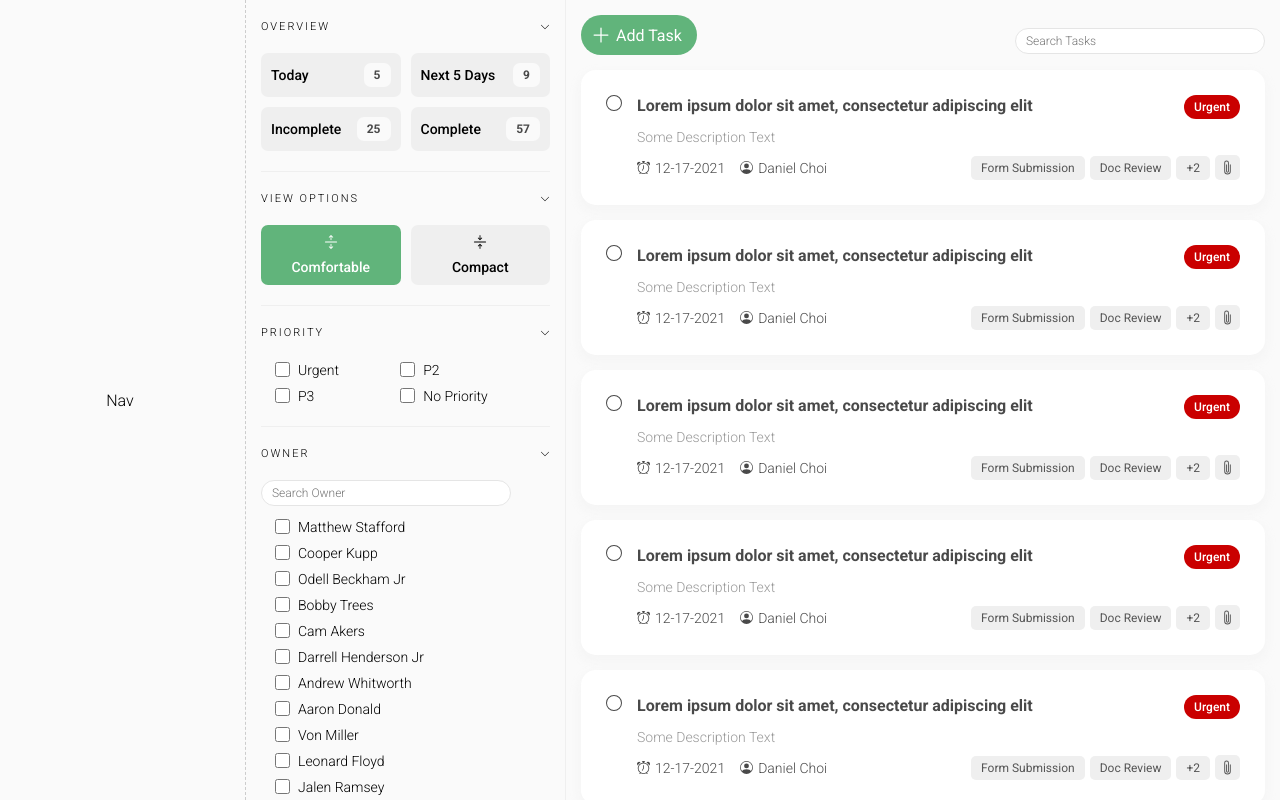
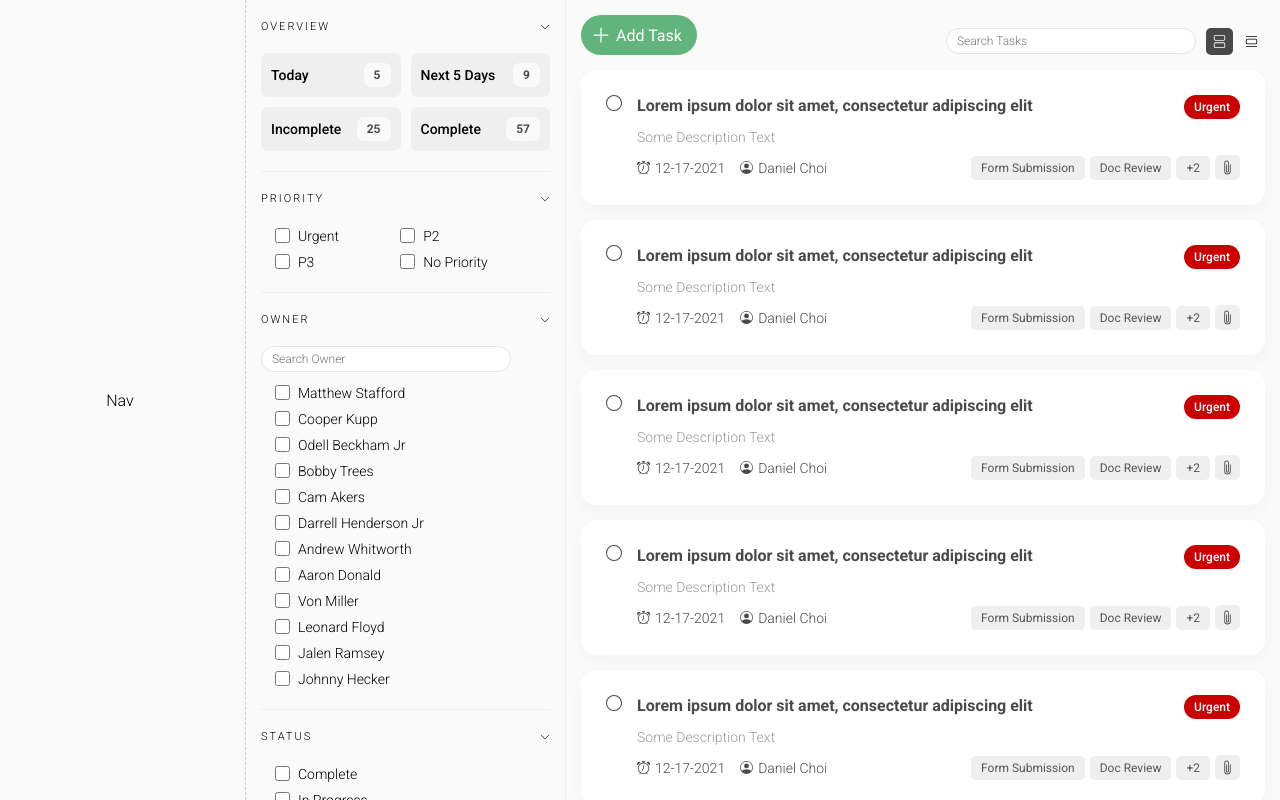
Before and after one commit to dchoi87/akute-health, a React (Create React App) app: page / in a window 1280 px wide. Built offline with nearby package versions, Linux system fonts and the light colour scheme.

Commit message:
View Options Update

```diff
--- a/src/components/tasks/common/button/index.module.css
+++ b/src/components/tasks/common/button/index.module.css
@@ -54,18 +54,17 @@
   font-size: 14px;
 }
 .view {
-  display: flex;
-  align-items: center;
-  flex-direction: column;
-  gap: 10px;
-  padding: 10px;
-  background: #efefef;
-  border-radius: 7px;
-  font-size: 14px;
-  font-weight: 500;
+  background: transparent;
+  padding: 7px;
+  border-radius: 5px;
 }
-.view * {
-  pointer-events: none;
+.view + .view {
+  margin-left: 5px;
+}
+.view svg {
+  display: block;
+  width: 13px;
+  height: 13px;
 }
 .tag {
   font-size: 12px;
@@ -76,6 +75,6 @@
   background: #efefef;
 }
 .active {
-  background: #61b47b;
+  background: #494949;
   color: #fff;
 }
--- a/src/components/tasks/common/input/index.module.css
+++ b/src/components/tasks/common/input/index.module.css
@@ -7,4 +7,5 @@
   font-weight: 300;
   font-size: 12px;
   min-width: 250px;
+  margin-right: 10px;
 }
--- a/src/components/tasks/data.js
+++ b/src/components/tasks/data.js
@@ -1,15 +1,8 @@
-import { ArrowsExpand, ArrowsCollapse } from "react-bootstrap-icons";
-
 export const overview = [
   { label: "today", value: 5 },
   { label: "next 5 days", value: 9 },
   { label: "incomplete", value: 25 },
   { label: "complete", value: 57 },
-];
-
-export const view = [
-  { label: "comfortable", svg: <ArrowsExpand /> },
-  { label: "compact", svg: <ArrowsCollapse /> },
 ];
 
 export const priority = ["urgent", "p2", "p3", "no priority"];
--- a/src/components/tasks/index.js
+++ b/src/components/tasks/index.js
@@ -1,6 +1,6 @@
 import React, { useState, useRef } from "react";
 import classNames from "classnames";
-import { PlusLg } from "react-bootstrap-icons";
+import { PlusLg, ViewStacked, ViewList } from "react-bootstrap-icons";
 import SideBar from "./sidebar";
 import Card from "./card";
 import Button from "./common/button";
@@ -22,14 +22,20 @@ const Tasks = () => {
 
   return (
     <div className={styles.tasks}>
-      <SideBar handleViewOptions={handleViewOptions} viewOption={viewOption} />
+      <SideBar />
       <div className={styles.container} ref={taskRef}>
         <div className={styles.utility}>
           <Button type="add">
             <PlusLg /> Add Task
           </Button>
-          <div className="tasks-header__search">
+          <div className={styles.search}>
             <Input type="search" id="tasks-search" placeholder="Search Tasks" />
+            <Button type="view" isActive={true}>
+              <ViewStacked />
+            </Button>
+            <Button type="view">
+              <ViewList />
+            </Button>
           </div>
         </div>
         <div className={styles.cards}>
--- a/src/components/tasks/index.module.css
+++ b/src/components/tasks/index.module.css
@@ -18,3 +18,7 @@
   grid-template-columns: auto;
   gap: 15px;
 }
+.search {
+  display: flex;
+  align-items: center;
+}
--- a/src/components/tasks/sidebar/index.js
+++ b/src/components/tasks/sidebar/index.js
@@ -6,7 +6,7 @@ import Input from "../common/input";
 
 import styles from "./index.module.css";
 
-import { tags, overview, view, priority, owner, status } from "../data";
+import { tags, overview, priority, owner, status } from "../data";
 
 const Section = ({ children, title }) => {
   return (
@@ -20,7 +20,7 @@ const Section = ({ children, title }) => {
   );
 };
 
-const SideBar = ({ handleViewOptions, viewOption }) => {
+const SideBar = () => {
   return (
     <div className={styles.container}>
       <Section title="Overview">
@@ -30,24 +30,6 @@ const SideBar = ({ handleViewOptions, viewOption }) => {
               <Button key={i} type="overview">
                 <span>{item.label}</span>
                 <span className={styles.overviewCount}>{item.value}</span>
-              </Button>
-            );
-          })}
-        </div>
-      </Section>
-      <Section title="View Options">
-        <div className={styles.view}>
-          {view.map((item, i) => {
-            return (
-              <Button
-                key={i}
-                type="view"
-                id={item.label}
-                isActive={viewOption === item.label}
-                onClick={handleViewOptions}
-              >
-                {item.svg}
-                <span>{item.label}</span>
               </Button>
             );
           })}
```
